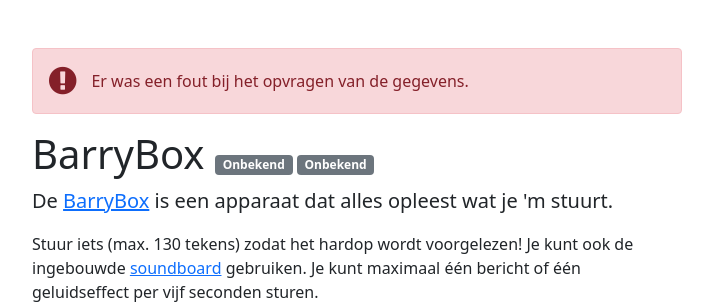
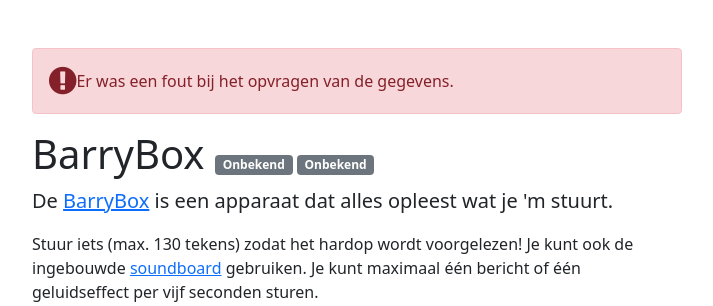
Before and after one commit to joszuijderwijk/BarryBox, a PHP site: page / in a window 1280 px wide. Shown: the top 306 px of the page, without its empty margins (283-996 px from the left). Run offline with PHP 8.4, Linux system fonts and the light colour scheme; data that the repository does not hold is empty; some libraries are stand-ins or nearby versions.

Commit message:
fixed style issues

```diff
--- a/Frontend/web/index.php
+++ b/Frontend/web/index.php
@@ -50,7 +50,7 @@
 		<div style="margin-top: 3rem!important;margin-bottom:0.5rem;">
 
 			<div class="alert alert-danger d-flex align-items-center" role="alert" id="alert" style="display:none !important;">
-				<i class="fa fa-exclamation-circle fa-2x" style="margin-right:15px;" aria-hidden="true"></i>
+				<i class="fa fa-exclamation-circle fa-2x" aria-hidden="true"></i>
 				<span id="alert-text">
 					De gevraagde gebruiker bestaat niet.
 				</span>
--- a/Frontend/web/js/form.js
+++ b/Frontend/web/js/form.js
@@ -53,7 +53,7 @@
 			} else {
 
 				$("#firstrow").append(
-					'<div class="alert alert-success alert-dismissible fade show" style="margin-left:5px;width:98%;" role="alert">' + data.result +
+					'<div class="alert alert-success alert-dismissible fade show" style="margin-left:10px;width:98%;" role="alert">' + data.result +
 					'<button type="button" class="btn-close" data-bs-dismiss="alert" aria-label="Close"></button></div>'
 				);
 
@@ -68,7 +68,7 @@
 	}),
 		$('.sound-btn').click(function () {
 
-			// disable button for 5s
+			// disable button for 3s
 			$('#submit').prop('disabled', true);
 			$('.sound-btn').prop('disabled', true);
 
```
